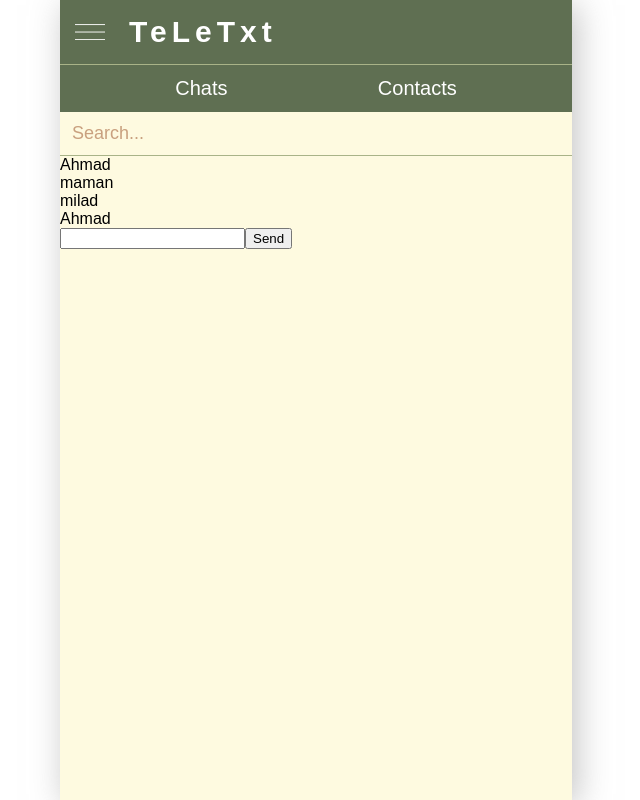
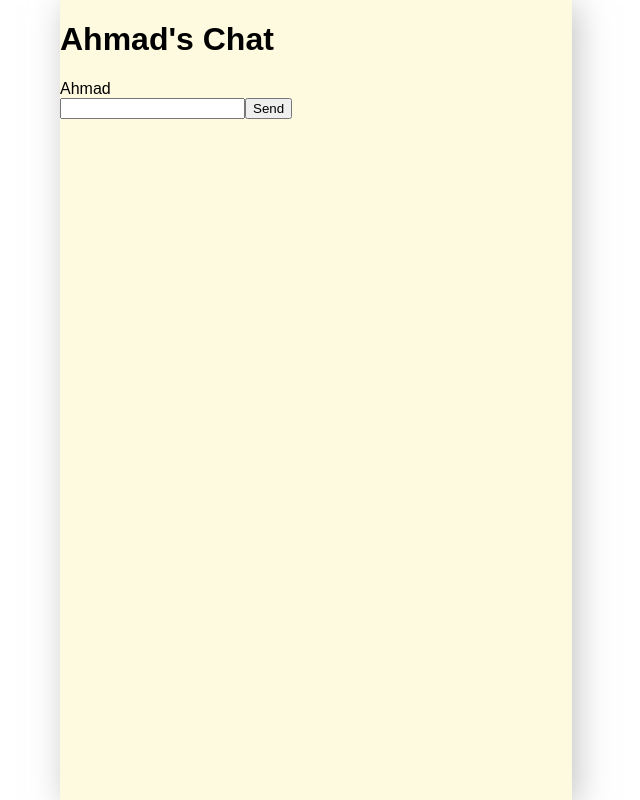
Before and after one commit to marzie-nd/teletxt, a React (Create React App) app: page /home in a window 1280 px wide. Both pictures are taken after a click on the element "Ahmad". Shown: the whole page, without its empty margins (324-964 px from the left). Built offline with nearby package versions, Linux system fonts and the light colour scheme.

Commit message:
Fixed user chat component

```diff
--- a/src/components/Sidebar.jsx
+++ b/src/components/Sidebar.jsx
@@ -1,3 +1,4 @@
+import ChatPage from "../pages/ChatPage";
 import ChatBox from "./ChatBox";
 import Navbar from "./Navbar";
 import Search from "./Search";
@@ -5,35 +6,47 @@ import UsersList from "./UsersList";
 import { useState } from "react";
 
 const Sidebar = () => {
-
-  const users = ['Ahmad', 'maman', 'milad'];
-  const [selectedUser, setSelectedUser] = useState([users[0]]);
+  const users = ["Ahmad", "maman", "milad"];
+  const [selectedUser, setSelectedUser] = useState(null);
   const [chatHistory, setChatHistory] = useState({});
 
   const handleUserChange = (user) => {
     if (!chatHistory[user]) {
       setChatHistory({
         ...chatHistory,
-        [user]: []
-      })
+        [user]: [],
+      });
     }
     setSelectedUser(user);
-  }
+  };
 
   const handleSendMessage = (message, user) => {
-    const updateMessage = [...chatHistory[user], { text: message, user}];
+    const updateMessage = [...chatHistory[user], { text: message, user }];
     setChatHistory({
       ...chatHistory,
-      [user]: updateMessage
-    })
-  }
+      [user]: updateMessage,
+    });
+  };
 
   return (
     <div className="sidebar">
-      <Navbar />
-      <Search />
-      <UsersList users={users} selectedUser={selectedUser} onUserChange={handleUserChange} />
-      <ChatBox user={selectedUser} chatHistory={chatHistory} onSendMessage={handleSendMessage } />
+      <div>
+        {selectedUser ? (
+          <ChatPage
+            selectedUser={selectedUser}
+            users={users}
+            onUserChange={handleUserChange}
+            chatHistory={chatHistory}
+            onSendMessage={handleSendMessage}
+          />
+        ) : (
+          <div>
+            <Navbar />
+            <Search />
+            <UsersList users={users} onUserChange={handleUserChange} />
+          </div>
+        )}
+      </div>
     </div>
   );
 };
--- /dev/null
+++ b/src/pages/ChatPage.jsx
@@ -0,0 +1,22 @@
+import React from 'react';
+import UserList from '../components/UsersList';
+import ChatBox from '../components/ChatBox';
+
+const ChatPage = ({ selectedUser, users, onUserChange, chatHistory, onSendMessage, onBack }) => {
+  if (!selectedUser) {
+    return (
+      <div>
+        <UserList users={users} onUserChange={onUserChange} />
+      </div>
+    );
+  }
+
+  return (
+    <div>
+      <h1>{selectedUser}'s Chat</h1>
+      <ChatBox user={selectedUser} chatHistory={chatHistory} onSendMessage={onSendMessage} />
+    </div>
+  );
+};
+
+export default ChatPage;
```
